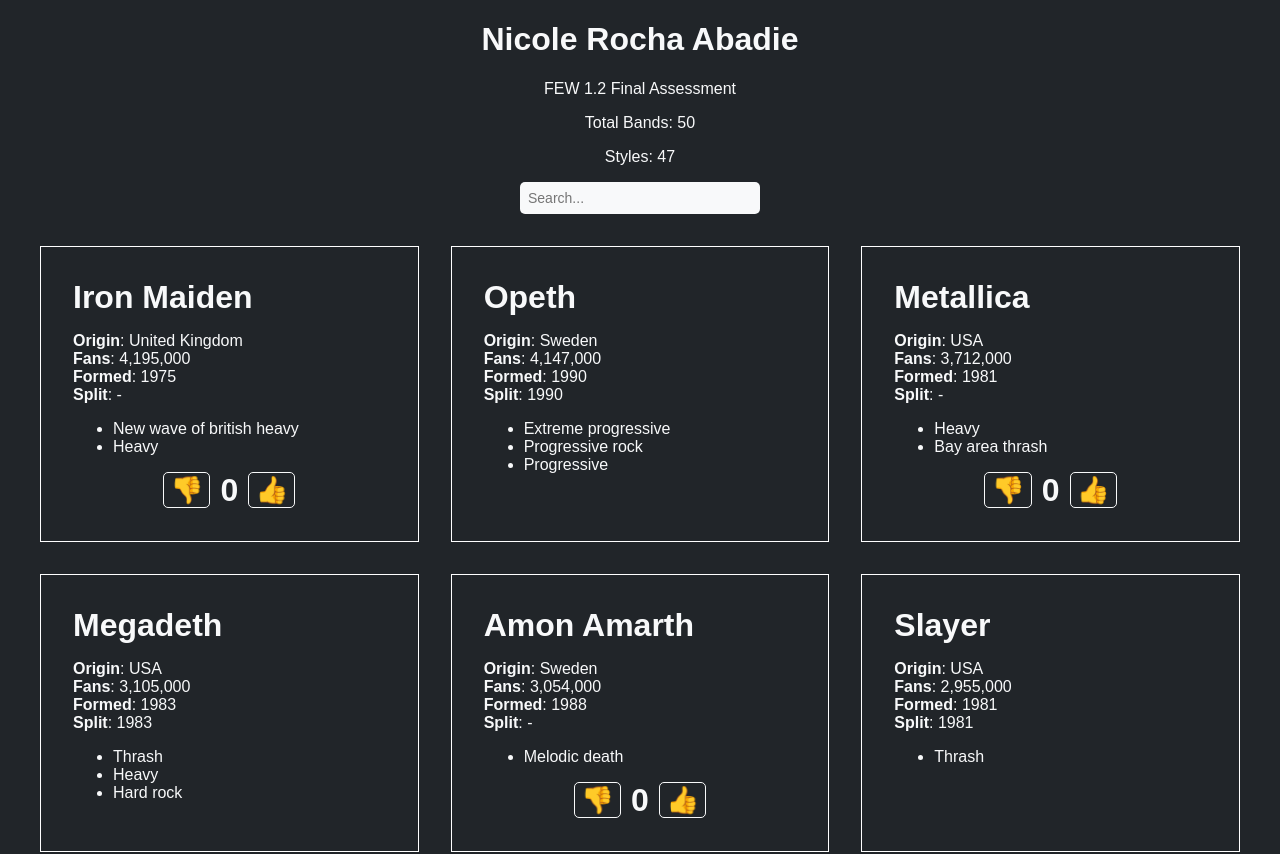
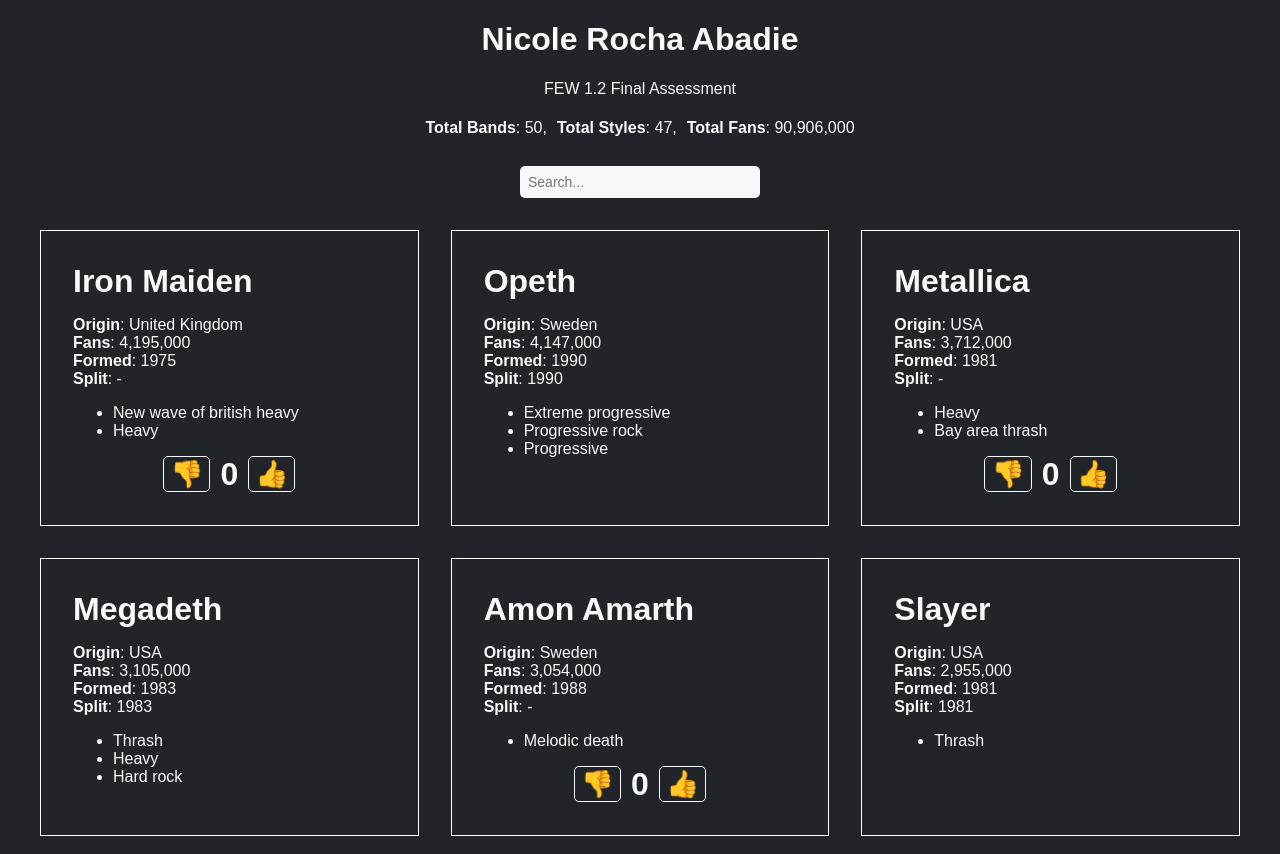
Before and after one commit to AcidicNic/react-final-assessment, a React (Create React App) app: page / in a window 1280 px wide. Shown: the top 854 px of the page. Built offline with nearby package versions, Linux system fonts and the light colour scheme.

Commit message:
Added total fans count

```diff
--- a/src/components/BandList/BandList.css
+++ b/src/components/BandList/BandList.css
@@ -20,4 +20,5 @@
   display: flex;
   align-items: center;
   justify-content: center;
+  margin-top: 1.5em;
 }
--- /dev/null
+++ b/src/components/MetalMeta/MetalMeta.css
@@ -0,0 +1,9 @@
+.MetalMeta {
+  display: flex;
+  align-items: center;
+  justify-content: center;
+}
+
+.MetalMeta > span {
+  margin: 5px;
+}
--- a/src/components/MetalMeta/MetalMeta.js
+++ b/src/components/MetalMeta/MetalMeta.js
@@ -1,9 +1,12 @@
 import data from '../../metal.json';
+import './MetalMeta.css';
 
 export default function MetalMeta() {
+  let totalFans = 0;
+  const styles = new Set();
 
-  const styles = new Set();
   data.forEach( (band) => {
+    totalFans += band.fans;
     band.style.split(',').forEach( (style) => {
       styles.add(style);
     });
@@ -11,11 +14,13 @@
 
   const totalBands = data.length;
   const totalStyles = styles.size;
+  totalFans = (totalFans * 1000).toLocaleString('en');
 
   return (
-    <div className='metal-meta'>
-      <p>Total Bands: { totalBands }</p>
-      <p>Styles: { totalStyles }</p>
+    <div className='MetalMeta'>
+      <span><b>Total Bands</b>: { totalBands },</span>
+      <span><b>Total Styles</b>: { totalStyles },</span>
+      <span><b>Total Fans</b>: { totalFans }</span>
     </div>
   );
 }
```
Also changed, not shown: package.json (+7 -1 lines), 2 other files (tests, documents, lock files or other folders).
